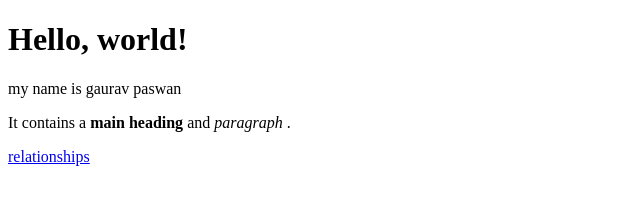
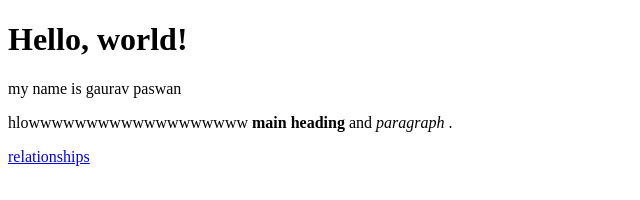
Before and after one commit to varuagg/blog, a plain HTML site: page index.html in a window 1280 px wide. Shown: the whole page, without its empty margins (0-640 px from the left). Drawn offline with Linux system fonts and the light colour scheme.

Commit message:
Update index.html

```diff
--- a/index.html
+++ b/index.html
@@ -6,7 +6,7 @@
     <body>
         <h1>Hello, world!</h1>
         <p>my name is gaurav paswan</p>
-        <p>It contains a
+        <p>hlowwwwwwwwwwwwwwwwwww
              <strong>main heading</strong> and <em> paragraph </em>.
         </p>
         <a href="r.html">relationships</a>
```
